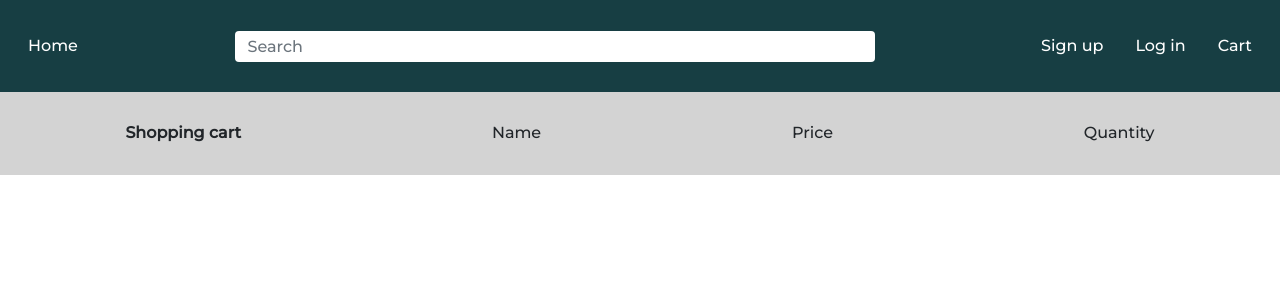
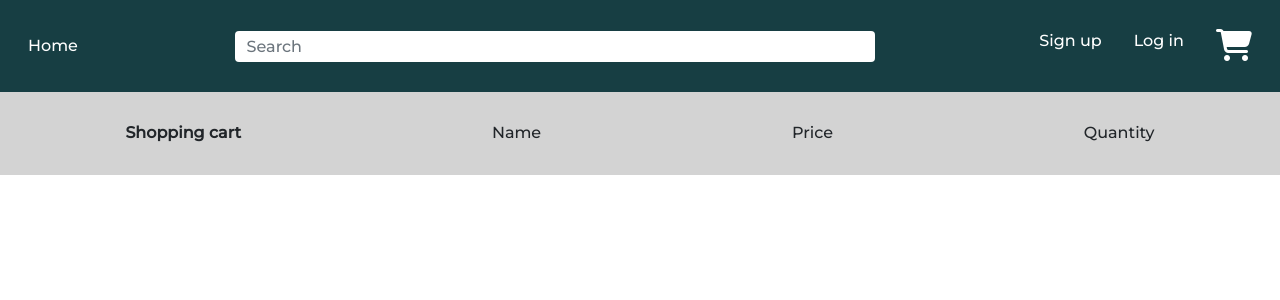
Before and after one commit to aronbergurj99/verklegt-2, a Django app: page /cart/ in a window 1280 px wide. Shown: the top 300 px of the page. Run offline with Django 3.2, Linux system fonts and the light colour scheme; some libraries are stand-ins or nearby versions.

Commit message:
cart icon

```diff
--- a/templates/navbar.html
+++ b/templates/navbar.html
@@ -13,7 +13,7 @@
                 <a class="nav-link" href="{% url 'register' %}">Sign up</a>
                 <a class="nav-link" href="{% url 'login' %}">Log in</a>
             {% endif %}
-            <a class="nav-link" href="{% url 'cart' %}">Cart</a>
+            <a class="nav-link" href="{% url 'cart' %}"><i class="fas fa-shopping-cart" style="font-size: 2rem"></i></a>
         </div>
     </div>
 </nav>
```
